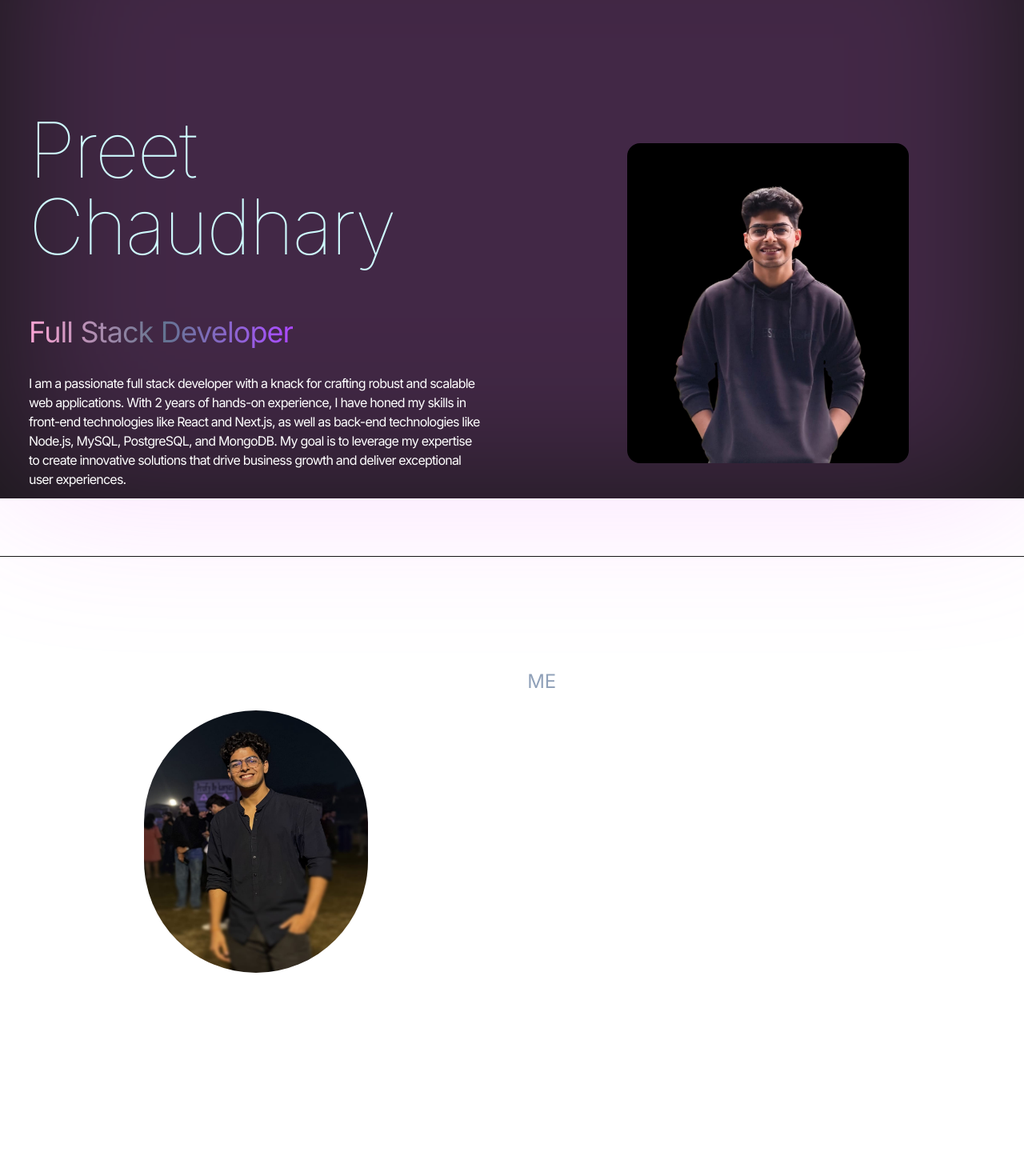
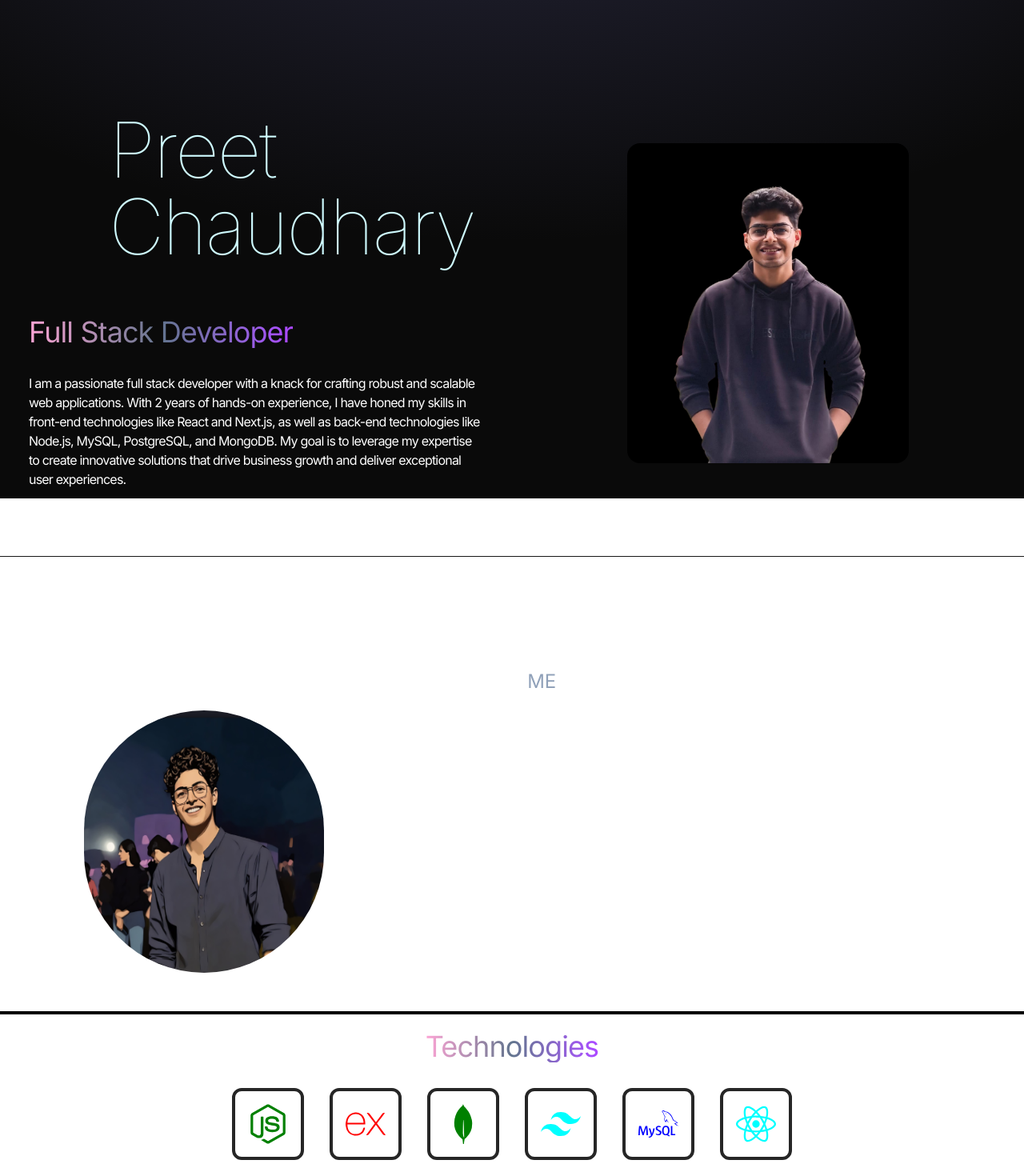
Before and after one commit to Preet-Chaudhary/My-Portfolio-, a React (Vite) app: page / in a window 1280 px wide. Shown: the part 177-1647 px from the top of the page at 80% size. Before the commit the page ends 1393 px from the top, so only its background shows below. Built offline with nearby package versions, Linux system fonts and the light colour scheme.

Commit message:
create technologies component

```diff
--- a/package.json
+++ b/package.json
@@ -11,6 +11,7 @@
   },
   "dependencies": {
     "@tailwindcss/vite": "^4.0.3",
+    "framer-motion": "^12.3.0",
     "react": "^18.2.0",
     "react-dom": "^18.2.0",
     "react-icons": "^5.4.0",
--- a/src/App.jsx
+++ b/src/App.jsx
@@ -1,15 +1,17 @@
 import About from "./components/about";
 import Hero from "./components/Hero";
 import Navbar from "./components/Navbar";
+import Technologies from "./components/Technologies";
 
 function App() {
   return (
     <>
-    <div className="fixed left-0 top-0 -z-10 h-full w-full"><div className="relative min-h-screen w-full bg-neutral-900"><div className="absolute inset-0 bg-fuchsia-400 bg-[size:20px_20px] opacity-20 blur-[100px]"></div></div></div>
+   <div className="fixed top-0 z-[-2] h-screen w-screen bg-neutral-950 bg-[radial-gradient(ellipse_80%_80%_at_50%_-20%,rgba(120,119,198,0.3),rgba(255,255,255,0))]"></div>
 
     <div> <Navbar />
     <Hero />
     <About />
+    <Technologies />
 
     </div>
     </>
--- a/src/components/About.jsx
+++ b/src/components/About.jsx
@@ -1,6 +1,6 @@
 import React from 'react'
 import { ABOUT_TEXT } from '../constants'
-import aboutmg from "../assets/projects/aboutmg.jpeg"
+import aboutme from "../assets/projects/aboutme.png"
 
 const About = () => {
   return (
@@ -11,13 +11,13 @@ const About = () => {
    <h1 className='text-2xl text-white '>About <span className='text-2xl text-slate-400'>ME</span></h1>
 
     </div>
-    <div className='flex justify-center gap-10 mx-10'>
-        <div>
-            <img className="h-82 w-70 rounded-full"src={aboutmg} alt="" />
+    <div className='flex flex-col justify-center lg:flex-row justify-center gap-10 mx-10'>
+        <div className='mx-auto'>
+            <img className="h-82 w-75 rounded-full"src={aboutme} alt="" />
         </div>
-        <div className='w-1/2'>
+        <div className='lg:w-1/2 mx-auto'>
 
-        <p className='text-lg w-0.7 text-white '>{ABOUT_TEXT}</p>
+        <p className='text-lg w-0.7 p-t-6 text-white '>{ABOUT_TEXT}</p>
         </div>
     </div>
 </div>
--- /dev/null
+++ b/src/components/Contact.jsx
@@ -0,0 +1,12 @@
+import React from 'react'
+
+const Contact = () => {
+  return (
+    <div>
+        <div><h1>Contact</h1></div>
+        <div></div>
+    </div>
+  )
+}
+
+export default Contact
--- a/src/components/Hero.jsx
+++ b/src/components/Hero.jsx
@@ -1,15 +1,16 @@
 import React from 'react'
 import { HERO_CONTENT } from '../constants'
 import heropic from '../assets/projects/hero-pic.png'
+import {motion} from 'framer-motion'
 const  Hero = () => {
   return (
     <div className='border-b border-neutral-900 pb-4 lg: mb-35'>
     <div className='flex flex-wrap'>
       <div className='w-full lg:w-1/2'>
         <div className="flex flex-col p-9 items-center lg:items-start">
-            <h1 className='pb-16 text-6xl text-cyan-100 font-thin tracking-tight lg: mt-16 lg:text-8xl'>
+            <motion.h1 animate={{x:100}}  className='pb-16 text-6xl text-cyan-100 font-thin tracking-tight lg: mt-16 lg:text-8xl'>
                 Preet Chaudhary
-            </h1>
+            </motion.h1>
                 <span className='bg-gradient-to-r from-pink-300 via-slate-500 to-purple-500 bg-clip-text text-4xl tracking-tight text-transparent'> Full Stack Developer</span>
                 <p className='my-2 max-w-xl text-white py-6 tracking-tighter'>{HERO_CONTENT}</p>
         </div>
--- /dev/null
+++ b/src/components/Technologies.jsx
@@ -0,0 +1,24 @@
+import React from 'react'
+import { FaNodeJs } from "react-icons/fa";
+import { SiMongodb, SiMysql, SiExpress, SiReact, SiTailwindcss } from "react-icons/si";
+
+
+const Technologies = () => {
+  return (
+    <div className='flex flex-col gap-8 mt-12 items-center justify-center border-t-4 p-5'>
+        <div className=''>
+            <h1 className='bg-gradient-to-r from-pink-300 via-slate-500 to-purple-500 bg-clip-text text-4xl tracking-tight text-transparent'>Technologies</h1>
+        </div>
+        <div className='flex gap-8'>
+            <div className="rounded-xl border-4 border-neutral-800 p-4"><FaNodeJs size={50} color="green" /></div>
+            <div className="rounded-xl border-4 border-neutral-800 p-4"><SiExpress size={50} color="red" /></div>
+            <div className="rounded-xl border-4 border-neutral-800 p-4"><SiMongodb size={50} color="green" /></div>
+            <div className="rounded-xl border-4 border-neutral-800 p-4"><SiTailwindcss size={50} color="cyan" /></div>
+            <div className="rounded-xl border-4 border-neutral-800 p-4"><SiMysql size={50} color="blue" /></div>
+            <div className="rounded-xl border-4 border-neutral-800 p-4"><SiReact size={50} color="cyan" /></div>
+            </div>
+    </div>
+  )
+}
+
+export default Technologies
```
Also changed, not shown: src/assets/projects/aboutme.png (added), src/components/Projects.jsx (added), 1 other file (tests, documents, lock files or other folders).
